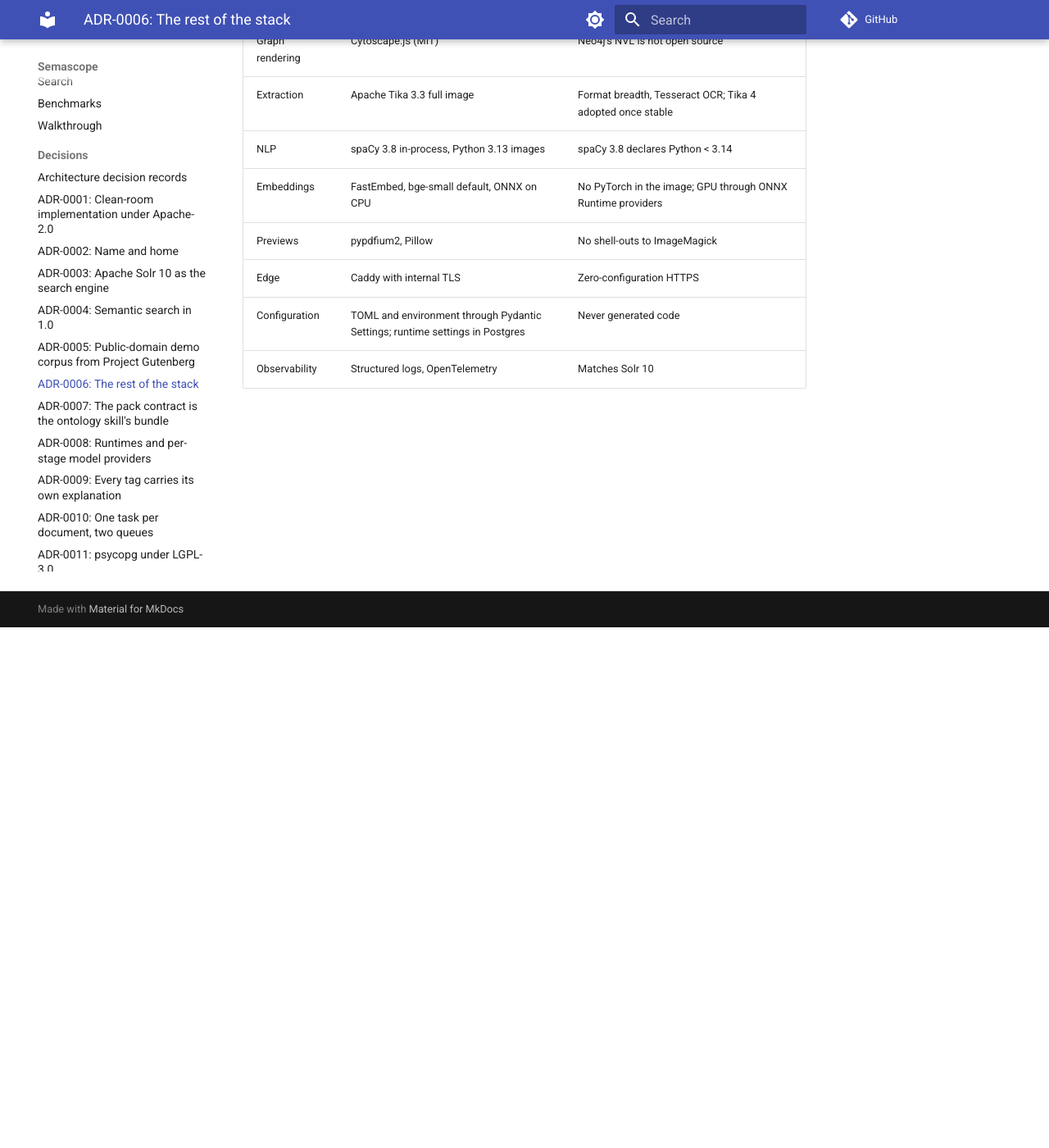
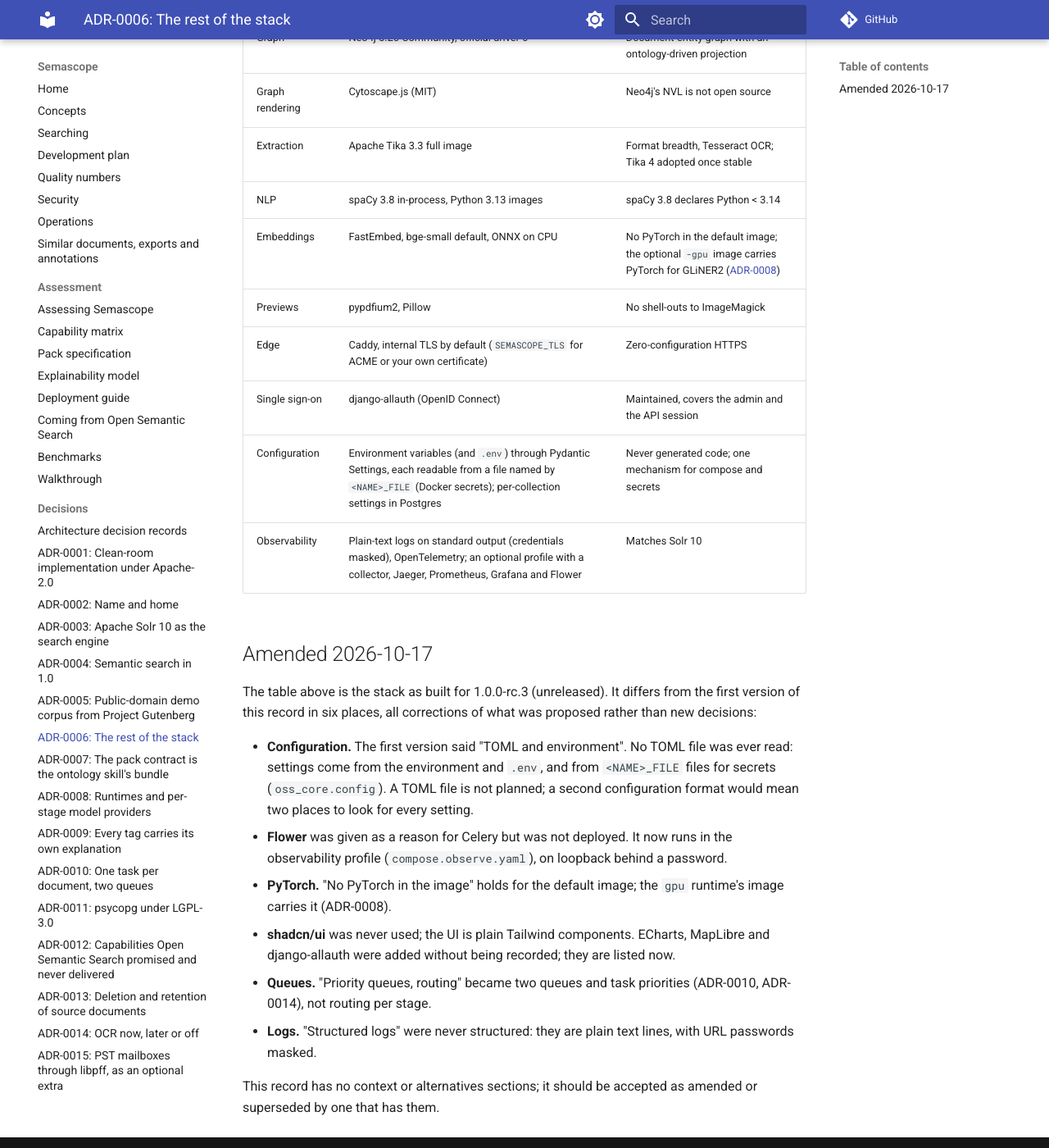
Before and after one commit to rdb420/semascope, an MkDocs documentation site: the page built from docs/adr/0006-stack.md, in a window 1280 px wide and 1400 px high, scrolled down 635 px. Shown: the whole window at 82% size. Built offline with MkDocs 1.6.1 and Material for MkDocs 9.7.7, drawn with Linux system fonts in a browser that asks for light colours; comment, search, counter and statistics services are not loaded; some of the changed text lies outside the part shown.

Commit message:
Docs: ADR-0016 for original files, amended proposed ADRs, product decisions
ADR-0016 records how original files are served (decision D-2). ADR-0006 is
amended to the stack as built (environment and *_FILE configuration, Flower
in the observability profile, the -gpu image's PyTorch); ADR-0007 and
ADR-0010 get dated corrections. The ADR index links every record, states
the amendment rule and lists known departures. A new page lists each
product decision with what was chosen and what is still open.

Agent: claude-code
Co-Authored-By: Claude Opus 5.5 <noreply@anthropic.com>

```diff
--- a/docs/adr/0006-stack.md
+++ b/docs/adr/0006-stack.md
@@ -1,20 +1,48 @@
 # ADR-0006: The rest of the stack
 
-Status: proposed.
+Status: proposed. Amended 2026-10-17 (see the end) to match what was built.
 
 | Concern | Choice | Reason |
 |---|---|---|
 | Backend | Django 5.2 LTS, Django Ninja | Auth, sessions, permissions, admin, ORM and migrations on day one; typed OpenAPI 3.1 |
-| Browser UI | React 19, TypeScript, Vite, TanStack, Tailwind, shadcn/ui | Rich client state (graph, map, timeline, curation); contributor pool |
-| Queue | Celery 5.6 on Valkey | Priority queues, routing, Flower, community; Valkey is BSD-3 and Redis-compatible |
-| Relational store | PostgreSQL 17 | Application state, curation, audit, pack registry |
+| Browser UI | React 19, TypeScript, Vite, TanStack Query and Router, Tailwind 4; Cytoscape.js, ECharts and MapLibre for the graph, charts and map | Rich client state (graph, map, timeline, curation); contributor pool |
+| Queue | Celery 5.6 on Valkey, two queues (`cpu`, `io`; [ADR-0010](0010-one-task-per-document.md)) | Priorities, retries, Flower, community; Valkey is BSD-3 and Redis-compatible |
+| Relational store | PostgreSQL 17 (psycopg 3, [ADR-0011](0011-psycopg-lgpl.md)) | Application state, curation, audit log, pack registry |
 | Pack store | pyoxigraph 0.5 (embedded), rdflib 7, pyshacl | SPARQL over packs without a triple-store service |
 | Graph | Neo4j 5.26 Community, official driver 6 | Document-entity graph with an ontology-driven projection |
 | Graph rendering | Cytoscape.js (MIT) | Neo4j's NVL is not open source |
 | Extraction | Apache Tika 3.3 full image | Format breadth, Tesseract OCR; Tika 4 adopted once stable |
 | NLP | spaCy 3.8 in-process, Python 3.13 images | spaCy 3.8 declares Python < 3.14 |
-| Embeddings | FastEmbed, bge-small default, ONNX on CPU | No PyTorch in the image; GPU through ONNX Runtime providers |
+| Embeddings | FastEmbed, bge-small default, ONNX on CPU | No PyTorch in the default image; the optional `-gpu` image carries PyTorch for GLiNER2 ([ADR-0008](0008-runtimes-and-providers.md)) |
 | Previews | pypdfium2, Pillow | No shell-outs to ImageMagick |
-| Edge | Caddy with internal TLS | Zero-configuration HTTPS |
-| Configuration | TOML and environment through Pydantic Settings; runtime settings in Postgres | Never generated code |
-| Observability | Structured logs, OpenTelemetry | Matches Solr 10 |
+| Edge | Caddy, internal TLS by default (`SEMASCOPE_TLS` for ACME or your own certificate) | Zero-configuration HTTPS |
+| Single sign-on | django-allauth (OpenID Connect) | Maintained, covers the admin and the API session |
+| Configuration | Environment variables (and `.env`) through Pydantic Settings, each readable from a file named by `<NAME>_FILE` (Docker secrets); per-collection settings in Postgres | Never generated code; one mechanism for compose and secrets |
+| Observability | Plain-text logs on standard output (credentials masked), OpenTelemetry; an optional profile with a collector, Jaeger, Prometheus, Grafana and Flower | Matches Solr 10 |
+
+## Amended 2026-10-17
+
+The table above is the stack as built for 1.0.0-rc.3 (unreleased). It differs from the
+first version of this record in six places, all corrections of what was
+proposed rather than new decisions:
+
+- **Configuration.** The first version said "TOML and environment". No TOML
+  file was ever read: settings come from the environment and `.env`, and
+  from `<NAME>_FILE` files for secrets (`oss_core.config`). A TOML file is
+  not planned; a second configuration format would mean two places to look
+  for every setting.
+- **Flower** was given as a reason for Celery but was not deployed. It now
+  runs in the observability profile (`compose.observe.yaml`), on loopback
+  behind a password.
+- **PyTorch.** "No PyTorch in the image" holds for the default image; the
+  `gpu` runtime's image carries it (ADR-0008).
+- **shadcn/ui** was never used; the UI is plain Tailwind components.
+  ECharts, MapLibre and django-allauth were added without being recorded;
+  they are listed now.
+- **Queues.** "Priority queues, routing" became two queues and task
+  priorities (ADR-0010, ADR-0014), not routing per stage.
+- **Logs.** "Structured logs" were never structured: they are plain text
+  lines, with URL passwords masked.
+
+This record has no context or alternatives sections; it should be accepted
+as amended or superseded by one that has them.
--- a/docs/adr/index.md
+++ b/docs/adr/index.md
@@ -1,22 +1,42 @@
 # Architecture decision records
 
-One file per decision, numbered, never edited after acceptance (superseded
-instead). Template: context, decision, consequences, alternatives.
+One file per decision, numbered. An accepted record is never edited:
+a later decision supersedes or amends it in a record of its own. A
+proposed record may still change; when it does after it was first
+written, it says so in a dated "Amended" note. Template: context,
+decision, consequences, alternatives.
 
 | ADR | Title | Status |
 |---|---|---|
-| 0001 | Clean-room implementation under Apache-2.0 | accepted 2026-10-15 |
-| 0002 | Name and home | accepted 2026-10-15 |
-| 0003 | Apache Solr 10 as the search engine | accepted 2026-10-15 |
-| 0004 | Semantic search in 1.0 | accepted 2026-10-15 |
-| 0005 | Public-domain demo corpus from Project Gutenberg | accepted 2026-10-15 |
-| 0006 | The rest of the stack | proposed |
-| 0007 | The pack contract is the ontology skill's bundle | proposed |
-| 0008 | Runtimes and per-stage model providers | accepted 2026-10-16 |
-| 0009 | Every tag carries its own explanation | proposed |
-| 0010 | One task per document, two queues | proposed |
-| 0011 | psycopg under LGPL-3.0 (amends 0001) | proposed |
-| 0012 | Capabilities Open Semantic Search promised and never delivered | proposed |
-| 0013 | Deletion and retention of source documents | proposed |
-| 0014 | OCR now, later or off | proposed |
-| 0015 | PST mailboxes through libpff, as an optional extra | proposed |
+| [0001](0001-clean-room-apache-2.md) | Clean-room implementation under Apache-2.0 | accepted 2026-10-15; amended for psycopg by 0011 (proposed) |
+| [0002](0002-name-and-home.md) | Name and home | accepted 2026-10-15 |
+| [0003](0003-solr-10.md) | Apache Solr 10 as the search engine | accepted 2026-10-15 |
+| [0004](0004-semantic-search-in-1-0.md) | Semantic search in 1.0 | accepted 2026-10-15 |
+| [0005](0005-demo-corpus.md) | Public-domain demo corpus from Project Gutenberg | accepted 2026-10-15 |
+| [0006](0006-stack.md) | The rest of the stack | proposed; amended 2026-10-17 |
+| [0007](0007-pack-contract.md) | The pack contract is the ontology skill's bundle | proposed |
+| [0008](0008-runtimes-and-providers.md) | Runtimes and per-stage model providers | accepted 2026-10-16 |
+| [0009](0009-explainability-record.md) | Every tag carries its own explanation | proposed |
+| [0010](0010-one-task-per-document.md) | One task per document, two queues | proposed |
+| [0011](0011-psycopg-lgpl.md) | psycopg under LGPL-3.0 (amends 0001) | proposed |
+| [0012](0012-never-delivered-capabilities.md) | Capabilities Open Semantic Search promised and never delivered | proposed |
+| [0013](0013-deletion-and-retention.md) | Deletion and retention of source documents | proposed |
+| [0014](0014-ocr-later.md) | OCR now, later or off | proposed |
+| [0015](0015-pst-libpff-extra.md) | PST mailboxes through libpff, as an optional extra | proposed |
+| [0016](0016-original-file-download.md) | Original files are served by the API, per collection | proposed |
+
+Known departures from the rule above, kept visible rather than rewritten:
+
+- ADR-0008 gained its paragraph on the CUDA EULA (the GPU image's licences)
+  21 minutes after it was accepted, in the same release (`a98a601`).
+- Some statements in accepted records no longer describe the code, and are
+  left as written until a superseding record is accepted: ADR-0001's
+  "LGPL only as an optional extra" (see 0011); ADR-0003's `IndexBackend`
+  protocol "so a contributor can add another engine" (the protocol exists,
+  but nothing implements or calls it, so a second engine would need more
+  than the protocol); ADR-0005's derived formats come from
+  `packs/demo/derive.py`, not from `build.py`.
+
+Product decisions that have no record of their own yet are listed, with
+what was chosen and where it is documented, in
+[Decisions](../assess/decisions.md).
```
Also changed, not shown: docs/adr/0007-pack-contract.md (+9 -2 lines), docs/adr/0010-one-task-per-document.md (+10 -4 lines), docs/adr/0016-original-file-download.md (added, +84 -0 lines), docs/assess/decisions.md (added, +72 -0 lines), docs/assess/index.md (+8 -3 lines).
